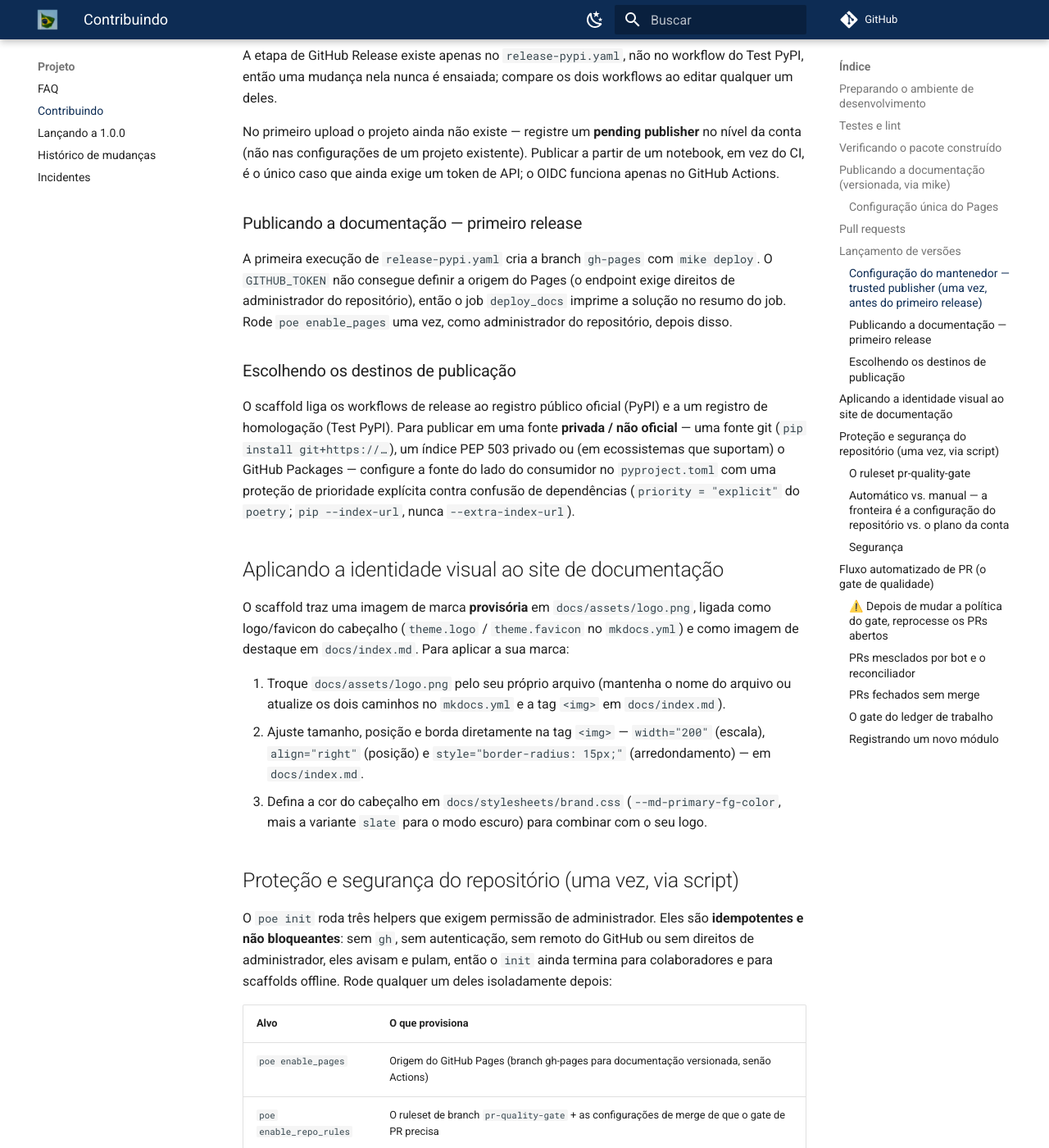
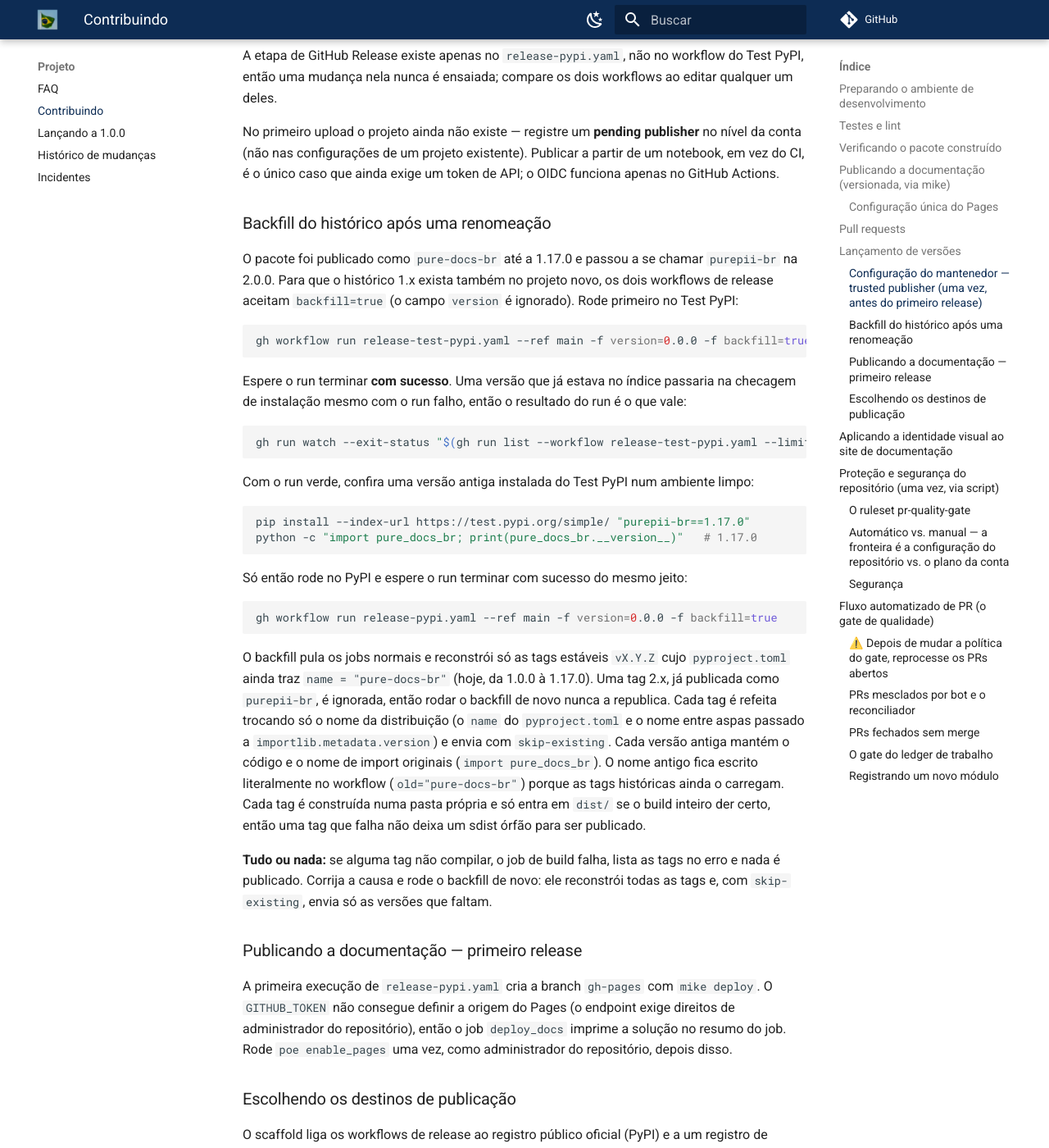
Before and after one commit to guilhermegor/pure-docs-br, an MkDocs documentation site: the page built from docs/contributing.md, in a window 1280 px wide and 1400 px high, scrolled down 3756 px. Shown: the whole window at 82% size. Built offline with MkDocs 1.6.1 and Material for MkDocs 9.7.7, drawn with Linux system fonts in a browser that asks for light colours; comment, search, counter and statistics services are not loaded; the version menu is left out.

Commit message:
ci(release): backfill the release history under the new name (#71)
* ci(release): backfill the release history under the new name

Adds a backfill=true input to both release workflows. It skips the
normal jobs, rebuilds every stable vX.Y.Z tag with only the
distribution name rewritten (pyproject name and the quoted
version("pure-docs-br") call), and uploads with skip-existing, so the
1.x history also exists under purepii-br. Each version keeps its
original code and import name. Same mechanism as opendata-cvm#419;
action pins match this repo's. Documented in docs/contributing.md
(the workflows carry no comments, per the comment budget).

Verified locally on v1.0.0 and v1.17.0: wheels are Name purepii-br,
import pure_docs_br resolves and __version__ reads the tag version.

Refs #63

* chore(specs): track the backfill in the #63 ledger

Ticks the GitHub repo rename (merged as #70) and records the backfill
input this branch adds to both release workflows.

Refs #63

* fix(release): stage each backfilled tag before it reaches dist

build writes the sdist before it tries the wheel, so a tag whose wheel
failed left an orphan sdist in dist/ that the publish job would upload.
Each tag now builds into its own staging dir and moves into dist/ only
when the whole build succeeds. The docs split the two dispatch commands
with the install check between them, so they are not copied together.

Addresses both CodeRabbit findings on #71.

Refs #63

* fix(ci): fail the backfill when any tag does not build

A skipped tag used to leave the run green with a partial history
published. The build job now lists the failed tags and exits before
any upload. The contributing guide requires a green Test PyPI run
before the install check and the PyPI dispatch, and explains the
rerun (skip-existing uploads only the missing versions).

Refs #63

* fix(ci): backfill only tags published under the old name

Once v2.0.0 is tagged, a rerun of the backfill would also rebuild the
2.x tags. Each tag is now kept only when its pyproject.toml still
carries name = "pure-docs-br" (today 1.0.0 to 1.17.0), so a rerun can
never republish a 2.x release. Derived from the tag itself rather than
a hard-coded version range.

Refs #63

````diff
--- a/docs/contributing.md
+++ b/docs/contributing.md
@@ -144,6 +144,50 @@ A etapa de GitHub Release existe apenas no `release-pypi.yaml`, não no workflow
 No primeiro upload o projeto ainda não existe — registre um **pending publisher** no nível da
 conta (não nas configurações de um projeto existente). Publicar a partir de um notebook, em vez do
 CI, é o único caso que ainda exige um token de API; o OIDC funciona apenas no GitHub Actions.
+
+### Backfill do histórico após uma renomeação
+
+O pacote foi publicado como `pure-docs-br` até a 1.17.0 e passou a se chamar `purepii-br` na
+2.0.0. Para que o histórico 1.x exista também no projeto novo, os dois workflows de release
+aceitam `backfill=true` (o campo `version` é ignorado). Rode primeiro no Test PyPI:
+
+```bash
+gh workflow run release-test-pypi.yaml --ref main -f version=0.0.0 -f backfill=true
+```
+
+Espere o run terminar **com sucesso**. Uma versão que já estava no índice passaria na checagem de
+instalação mesmo com o run falho, então o resultado do run é o que vale:
+
+```bash
+gh run watch --exit-status "$(gh run list --workflow release-test-pypi.yaml --limit 1 --json databaseId --jq '.[0].databaseId')"
+```
+
+Com o run verde, confira uma versão antiga instalada do Test PyPI num ambiente limpo:
+
+```bash
+pip install --index-url https://test.pypi.org/simple/ "purepii-br==1.17.0"
+python -c "import pure_docs_br; print(pure_docs_br.__version__)"   # 1.17.0
+```
+
+Só então rode no PyPI e espere o run terminar com sucesso do mesmo jeito:
+
+```bash
+gh workflow run release-pypi.yaml --ref main -f version=0.0.0 -f backfill=true
+```
+
+O backfill pula os jobs normais e reconstrói só as tags estáveis `vX.Y.Z` cujo `pyproject.toml`
+ainda traz `name = "pure-docs-br"` (hoje, da 1.0.0 à 1.17.0). Uma tag 2.x, já publicada como
+`purepii-br`, é ignorada, então rodar o backfill de novo nunca a republica. Cada tag é refeita
+trocando só o nome da distribuição (o `name` do `pyproject.toml` e o nome entre aspas passado a
+`importlib.metadata.version`) e envia com `skip-existing`. Cada versão antiga mantém o código e o
+nome de import originais (`import pure_docs_br`). O nome antigo fica escrito literalmente no
+workflow (`old="pure-docs-br"`) porque as tags históricas ainda o carregam. Cada tag é
+construída numa pasta própria e só entra em `dist/` se o build inteiro der certo, então uma tag que
+falha não deixa um sdist órfão para ser publicado.
+
+**Tudo ou nada:** se alguma tag não compilar, o job de build falha, lista as tags no erro e nada é
+publicado. Corrija a causa e rode o backfill de novo: ele reconstrói todas as tags e, com
+`skip-existing`, envia só as versões que faltam.
 
 ### Publicando a documentação — primeiro release
 
````
Also changed, not shown: .specs/backlog/rename-purepii-br_20261119_120000.md (+2 -1 lines), 2 other files.
